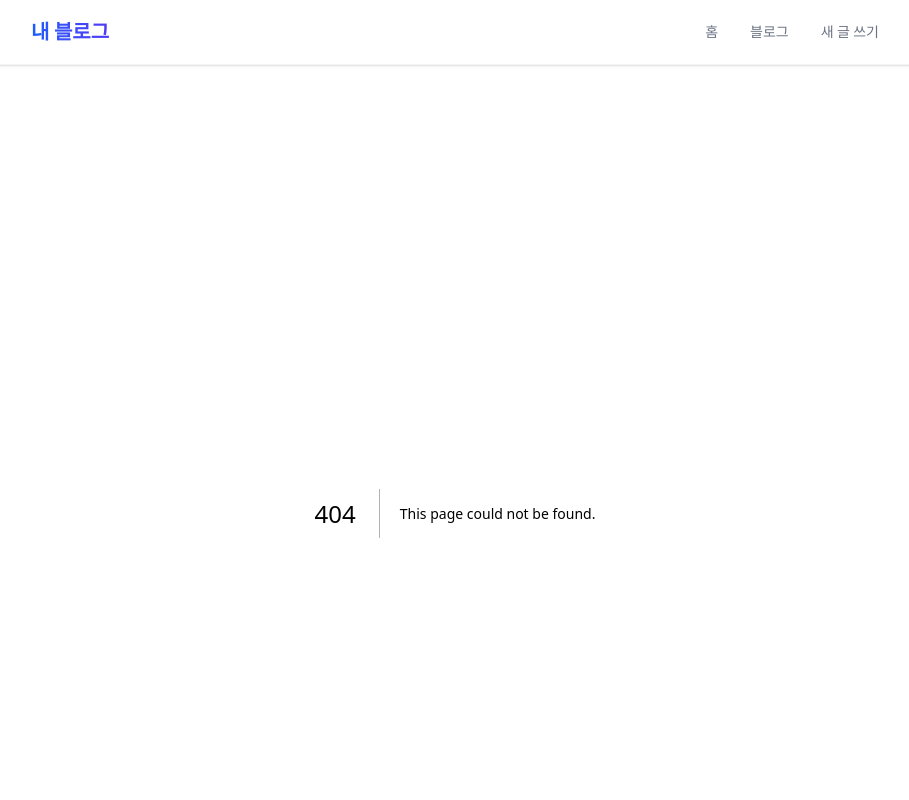
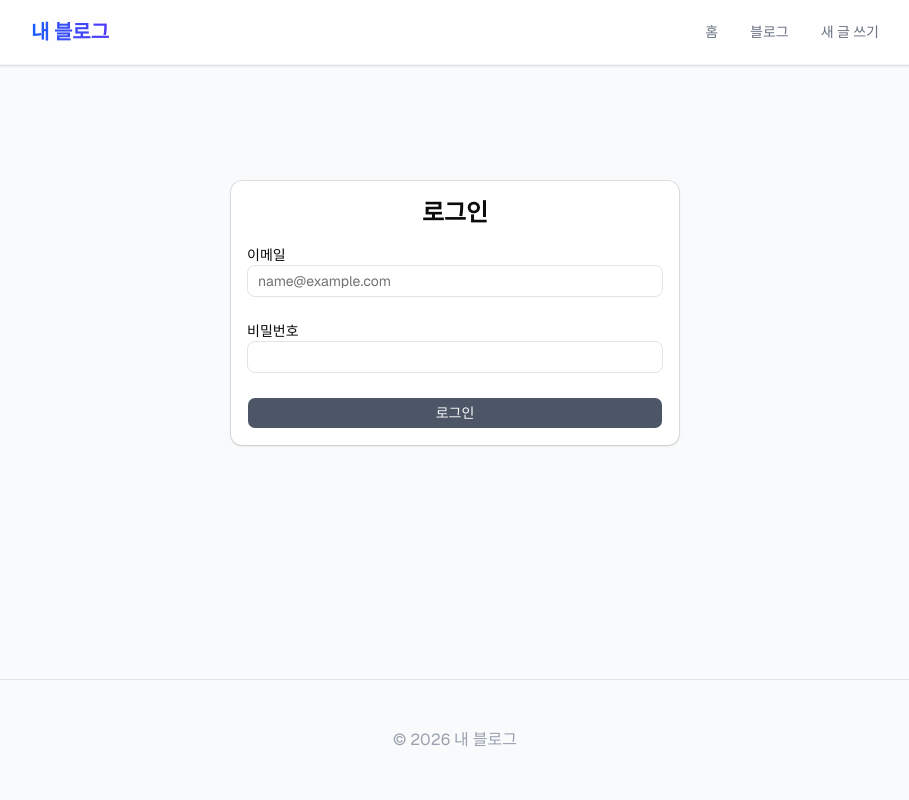
Before and after one commit to yangim0808/my-first-web, a Next.js app: page /login in a window 1280 px wide. Before the commit this address had no page. Shown: the top 800 px of the page, without its empty margins (185-1094 px from the left). Built offline with nearby package versions, Linux system fonts and the light colour scheme.

Commit message:
feat: implement login page with email and password authentication form

```diff
--- /dev/null
+++ b/app/login/page.tsx
@@ -0,0 +1,76 @@
+"use client";
+
+import { useState } from "react";
+import { useRouter } from "next/navigation";
+import { signInWithEmail } from "@/lib/auth";
+import { Button } from "@/components/ui/button";
+import { Input } from "@/components/ui/input";
+import { Card, CardContent, CardHeader, CardTitle } from "@/components/ui/card";
+
+export default function LoginPage() {
+  const router = useRouter();
+  const [email, setEmail] = useState("");
+  const [password, setPassword] = useState("");
+  const [error, setError] = useState<string | null>(null);
+  const [isLoading, setIsLoading] = useState(false);
+
+  const handleLogin = async (e: React.FormEvent) => {
+    e.preventDefault();
+    setIsLoading(true);
+    setError(null);
+
+    const { error: signInError } = await signInWithEmail(email, password);
+
+    if (signInError) {
+      setError(signInError.message);
+      setIsLoading(false);
+    } else {
+      router.push("/posts");
+    }
+  };
+
+  return (
+    <div className="max-w-4xl mx-auto flex items-center justify-center min-h-[50vh]">
+      <Card className="w-full max-w-md shadow-sm">
+        <CardHeader>
+          <CardTitle className="text-2xl font-bold text-center">로그인</CardTitle>
+        </CardHeader>
+        <CardContent>
+          <form onSubmit={handleLogin} className="space-y-6">
+            <div className="space-y-2">
+              <label htmlFor="email" className="text-sm font-medium">이메일</label>
+              <Input
+                id="email"
+                type="email"
+                placeholder="name@example.com"
+                value={email}
+                onChange={(e) => setEmail(e.target.value)}
+                required
+              />
+            </div>
+            <div className="space-y-2">
+              <label htmlFor="password" className="text-sm font-medium">비밀번호</label>
+              <Input
+                id="password"
+                type="password"
+                value={password}
+                onChange={(e) => setPassword(e.target.value)}
+                required
+              />
+            </div>
+
+            {error && (
+              <div className="text-sm text-red-500 font-medium">
+                {error}
+              </div>
+            )}
+
+            <Button type="submit" className="w-full" disabled={isLoading}>
+              {isLoading ? "로그인 중..." : "로그인"}
+            </Button>
+          </form>
+        </CardContent>
+      </Card>
+    </div>
+  );
+}
```
